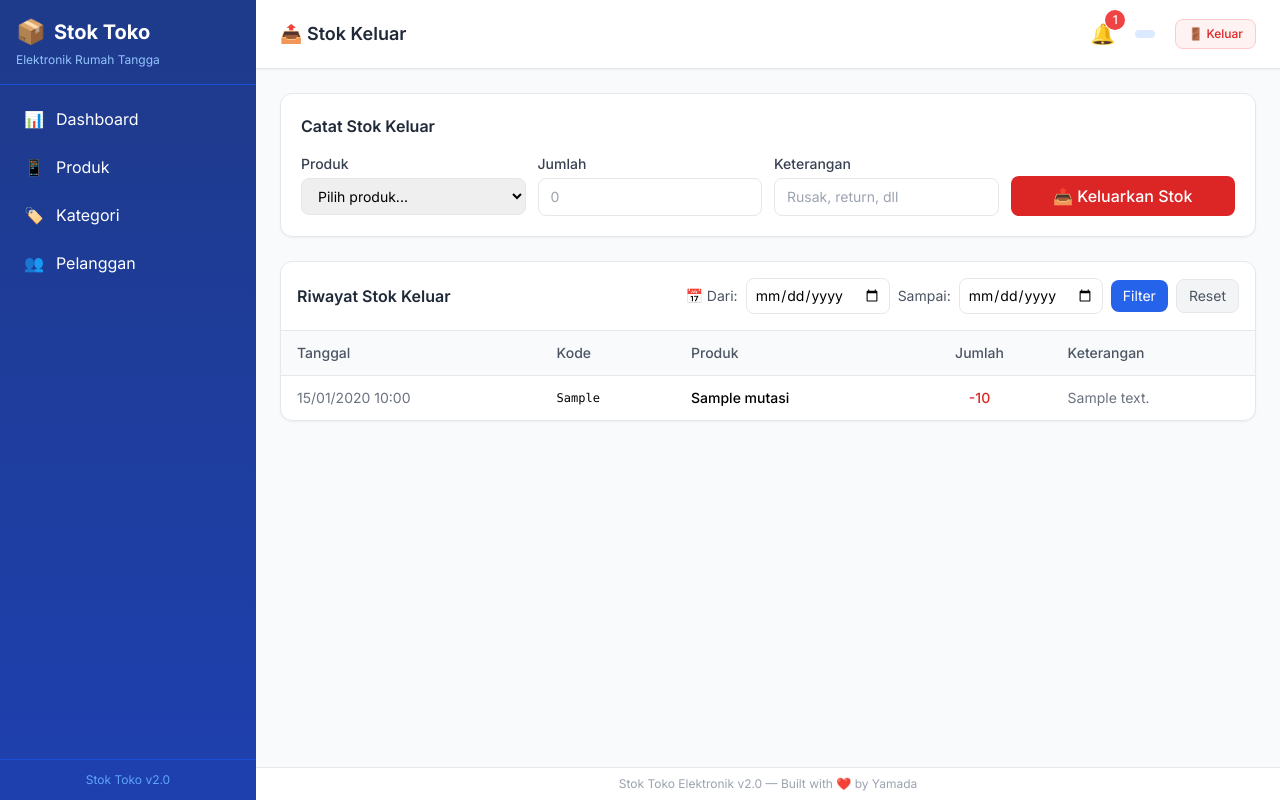
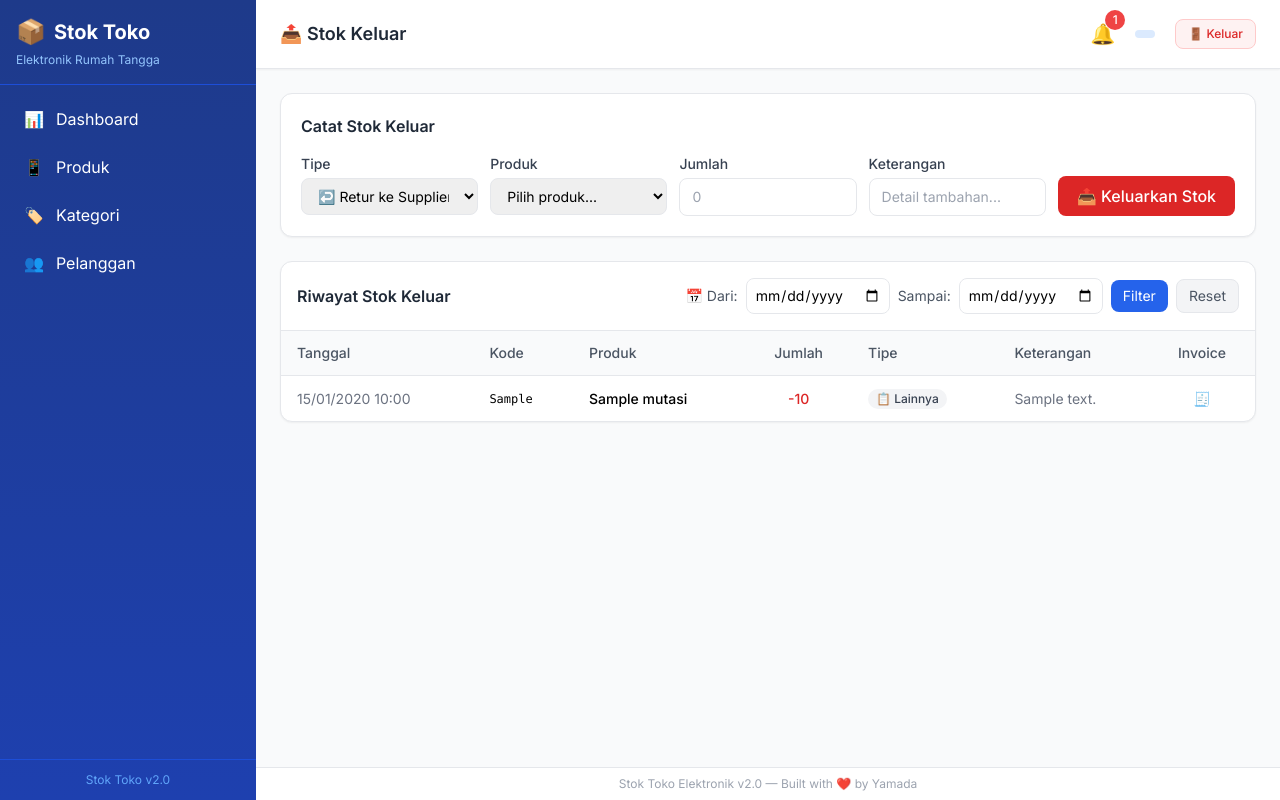
Before and after one commit to ozihatake77/inventory-management-system, a FastAPI app: template templates/stok_keluar.html in a window 1280 px wide. Run offline with FastAPI, Linux system fonts and the light colour scheme; the template is opened without the code that fills it: most values are stand-ins (such as "Sample title", 1, 10 or a date in 2020); some libraries are stand-ins or nearby versions.

Commit message:
feat: stok masuk/keluar tipe dropdown (Pembelian, Retur, Rusak) + invoice badges

```diff
--- a/app.py
+++ b/app.py
@@ -1065,13 +1065,16 @@ def stok_masuk_page(request: Request, tgl_dari: str = "", tgl_sampai: str = ""):
 @app.post("/stok/masuk")
 @require_auth
 def stok_masuk(request: Request, produk_id: int = Form(...), jumlah: int = Form(...),
-               harga_satuan: float = Form(0), keterangan: str = Form("")):
+               harga_satuan: float = Form(0), keterangan: str = Form(""),
+               tipe_detail: str = Form("Pembelian")):
+    # Prepend tipe_detail to keterangan for badge detection
+    ket_final = f"{tipe_detail}" + (f" - {keterangan}" if keterangan else "")
     with get_db() as db:
         db.execute("UPDATE produk SET stok = stok + ?, updated_at = CURRENT_TIMESTAMP WHERE id = ?", (jumlah, produk_id))
         db.execute("""
             INSERT INTO stok_mutasi (produk_id, tipe, jumlah, harga_satuan, user_id, keterangan)
             VALUES (?, 'masuk', ?, ?, ?, ?)
-        """, (produk_id, jumlah, harga_satuan, request.state.user["id"], keterangan))
+        """, (produk_id, jumlah, harga_satuan, request.state.user["id"], ket_final))
         mutasi_id = db.execute("SELECT last_insert_rowid()").fetchone()[0]
         if harga_satuan > 0:
             old = db.execute("SELECT * FROM produk WHERE id=?", (produk_id,)).fetchone()
@@ -1115,7 +1118,9 @@ def stok_keluar_page(request: Request, tgl_dari: str = "", tgl_sampai: str = "")
 @app.post("/stok/keluar")
 @require_auth
 def stok_keluar(request: Request, produk_id: int = Form(...), jumlah: int = Form(...),
-                keterangan: str = Form("")):
+                keterangan: str = Form(""), tipe_detail: str = Form("Lainnya")):
+    # Prepend tipe_detail to keterangan for badge detection
+    ket_final = f"{tipe_detail}" + (f" - {keterangan}" if keterangan else "")
     with get_db() as db:
         produk = db.execute("SELECT * FROM produk WHERE id = ?", (produk_id,)).fetchone()
         if produk["stok"] < jumlah:
@@ -1124,9 +1129,9 @@ def stok_keluar(request: Request, produk_id: int = Form(...), jumlah: int = Form
         db.execute("""
             INSERT INTO stok_mutasi (produk_id, tipe, jumlah, harga_satuan, user_id, keterangan)
             VALUES (?, 'keluar', ?, ?, ?, ?)
-        """, (produk_id, jumlah, produk["harga_jual"], request.state.user["id"], keterangan))
+        """, (produk_id, jumlah, produk["harga_jual"], request.state.user["id"], ket_final))
         mutasi_id = db.execute("SELECT last_insert_rowid()").fetchone()[0]
-        log_audit(db, request.state.user, "Stok Keluar", "stok", f"Produk ID {produk_id} -{jumlah} ({keterangan})", request.client.host if request.client else "")
+        log_audit(db, request.state.user, "Stok Keluar", "stok", f"Produk ID {produk_id} -{jumlah} ({ket_final})", request.client.host if request.client else "")
     check_low_stock()
     return RedirectResponse(f"/stok/invoice/{mutasi_id}?print=1", status_code=303)
 
@@ -1147,9 +1152,29 @@ def stok_invoice(request: Request, mutasi_id: int, print: int = 0):
         return RedirectResponse("/stok/masuk", status_code=303)
 
     is_masuk = mutasi["tipe"] == "masuk"
-    title = "Bukti Stok Masuk" if is_masuk else "Bukti Stok Keluar"
-    badge_text = "📥 STOK MASUK" if is_masuk else "📤 STOK KELUAR"
-    badge_class = "badge-green" if is_masuk else "badge-red"
+    ket = mutasi["keterangan"] or ""
+
+    # Detect tipe_detail from keterangan
+    if "Retur Penjualan" in ket:
+        title = "Bukti Retur Penjualan"
+        badge_text = "↩️ RETUR PENJUALAN"
+        badge_class = "badge-orange"
+    elif "Retur" in ket:
+        title = "Bukti Retur ke Supplier"
+        badge_text = "↩️ RETUR KE SUPPLIER"
+        badge_class = "badge-orange"
+    elif "Rusak" in ket:
+        title = "Bukti Stok Rusak"
+        badge_text = "💥 STOK RUSAK"
+        badge_class = "badge-red"
+    elif is_masuk:
+        title = "Bukti Stok Masuk"
+        badge_text = "📥 STOK MASUK"
+        badge_class = "badge-green"
+    else:
+        title = "Bukti Stok Keluar"
+        badge_text = "📤 STOK KELUAR"
+        badge_class = "badge-red"
 
     return templates.TemplateResponse(request, "invoice_universal.html", {
         "request": request,
--- a/templates/stok_keluar.html
+++ b/templates/stok_keluar.html
@@ -5,7 +5,15 @@
 {% block content %}
 <div class="bg-white rounded-xl shadow-sm border p-5 mb-6">
     <h3 class="font-semibold text-gray-800 mb-4">Catat Stok Keluar</h3>
-    <form method="post" action="/stok/keluar" class="grid grid-cols-1 sm:grid-cols-2 lg:grid-cols-4 gap-3">
+    <form method="post" action="/stok/keluar" class="grid grid-cols-1 sm:grid-cols-2 lg:grid-cols-5 gap-3">
+        <div>
+            <label class="block text-sm font-medium text-gray-700 mb-1">Tipe</label>
+            <select name="tipe_detail" id="tipeDetailKeluar" onchange="toggleKetKeluar(this)" class="w-full px-3 py-2 border rounded-lg text-sm focus:ring-2 focus:ring-blue-500">
+                <option value="Retur ke Supplier">↩️ Retur ke Supplier</option>
+                <option value="Rusak">💥 Rusak</option>
+                <option value="Lainnya">📋 Lainnya</option>
+            </select>
+        </div>
         <div>
             <label class="block text-sm font-medium text-gray-700 mb-1">Produk</label>
             <select name="produk_id" required class="w-full px-3 py-2 border rounded-lg text-sm focus:ring-2 focus:ring-blue-500">
@@ -22,7 +30,7 @@
         </div>
         <div>
             <label class="block text-sm font-medium text-gray-700 mb-1">Keterangan</label>
-            <input name="keterangan" placeholder="Rusak, return, dll"
+            <input name="keterangan" id="ketKeluar" placeholder="Detail tambahan..."
                    class="w-full px-3 py-2 border rounded-lg text-sm focus:ring-2 focus:ring-blue-500">
         </div>
         <div class="flex items-end">
@@ -57,7 +65,9 @@
                     <th class="px-4 py-3 text-left font-medium text-gray-600">Kode</th>
                     <th class="px-4 py-3 text-left font-medium text-gray-600">Produk</th>
                     <th class="px-4 py-3 text-center font-medium text-gray-600">Jumlah</th>
+                    <th class="px-4 py-3 text-left font-medium text-gray-600">Tipe</th>
                     <th class="px-4 py-3 text-left font-medium text-gray-600">Keterangan</th>
+                    <th class="px-4 py-3 text-center font-medium text-gray-600">Invoice</th>
                 </tr>
             </thead>
             <tbody class="divide-y divide-gray-100">
@@ -67,7 +77,19 @@
                     <td class="px-4 py-3 font-mono text-xs">{{ m.produk_kode }}</td>
                     <td class="px-4 py-3 font-medium">{{ m.produk_nama }}</td>
                     <td class="px-4 py-3 text-center text-red-600 font-medium">-{{ m.jumlah }}</td>
+                    <td class="px-4 py-3">
+                        {% if m.keterangan and 'Retur' in m.keterangan %}
+                        <span class="inline-block px-2 py-0.5 bg-orange-100 text-orange-700 text-xs rounded-full font-medium">↩️ Retur</span>
+                        {% elif m.keterangan and 'Rusak' in m.keterangan %}
+                        <span class="inline-block px-2 py-0.5 bg-red-100 text-red-700 text-xs rounded-full font-medium">💥 Rusak</span>
+                        {% else %}
+                        <span class="inline-block px-2 py-0.5 bg-gray-100 text-gray-700 text-xs rounded-full font-medium">📋 Lainnya</span>
+                        {% endif %}
+                    </td>
                     <td class="px-4 py-3 text-gray-500">{{ m.keterangan or '-' }}</td>
+                    <td class="px-4 py-3 text-center">
+                        <a href="/stok/invoice/{{ m.id }}" class="text-blue-600 hover:text-blue-800 text-sm" title="Lihat Invoice">🧾</a>
+                    </td>
                 </tr>
                 {% endfor %}
             </tbody>
@@ -77,4 +99,19 @@
     <div class="text-center py-12 text-gray-400"><p class="text-4xl mb-2">📤</p><p>Belum ada stok keluar</p></div>
     {% endif %}
 </div>
+
+<script>
+function toggleKetKeluar(sel) {
+    const ket = document.getElementById('ketKeluar');
+    ket.value = sel.value;
+    if (sel.value === 'Retur ke Supplier') {
+        ket.placeholder = 'Nama supplier / no. faktur';
+    } else if (sel.value === 'Rusak') {
+        ket.placeholder = 'Keterangan kerusakan';
+    } else {
+        ket.placeholder = 'Detail tambahan...';
+        ket.value = '';
+    }
+}
+</script>
 {% endblock %}
```
Also changed, not shown: templates/stok_masuk.html (+34 -2 lines).
